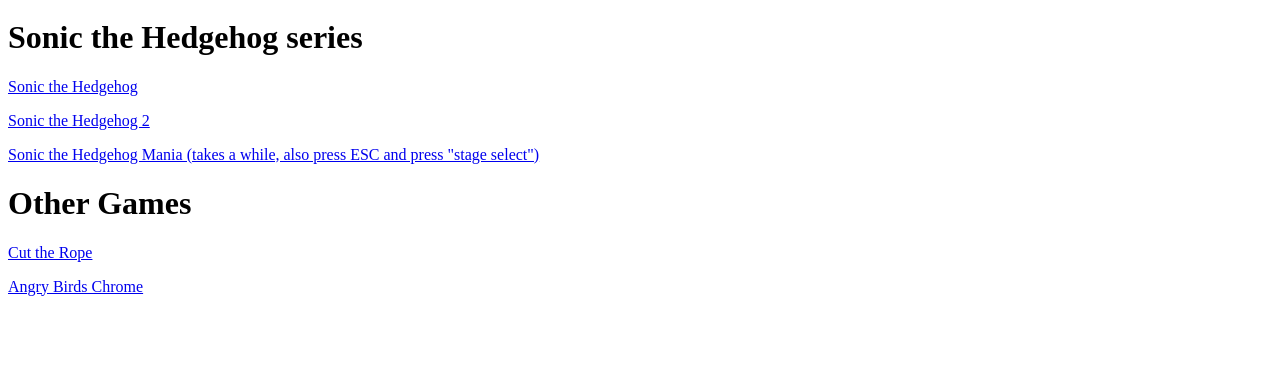
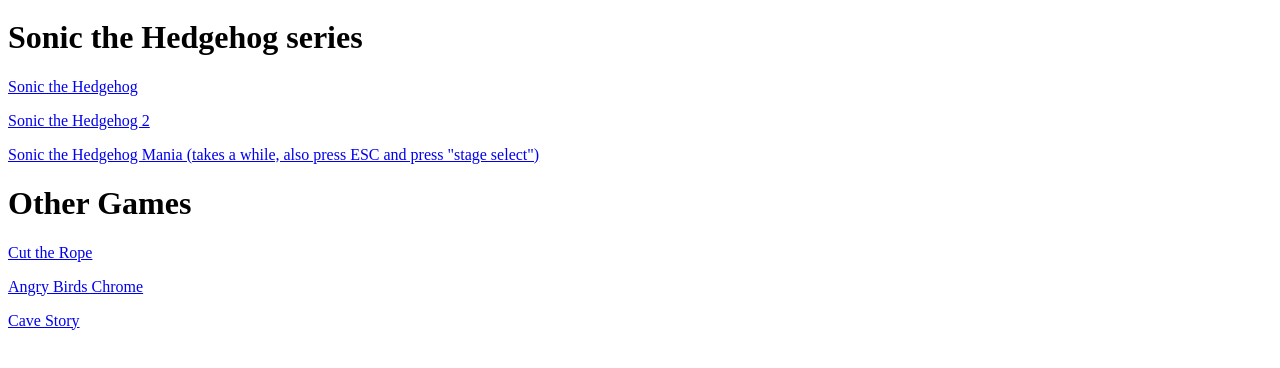
Before and after one commit to MarcyWOO/l00zingmymarblez.github.io, a plain HTML site: page index.html in a window 1280 px wide. Shown: the part 386-754 px from the top of the page. Drawn offline with Linux system fonts and the light colour scheme.

Commit message:
Update index.html

```diff
--- a/index.html
+++ b/index.html
@@ -14,7 +14,7 @@
 <h1>Other Games</h1>
 <p><a href="https://marcywoo.github.io/CutTheRope/index.html">Cut the Rope</a></p>
 <p><a href="https://marcywoo.github.io/enragedavians/index.html">Angry Birds Chrome</a></p>
-
+<p><a href="https://marcywoo.github.io/Story-About-A-Cave/index.html">Cave Story</a></p>
 
 </body>
 </html>
```
